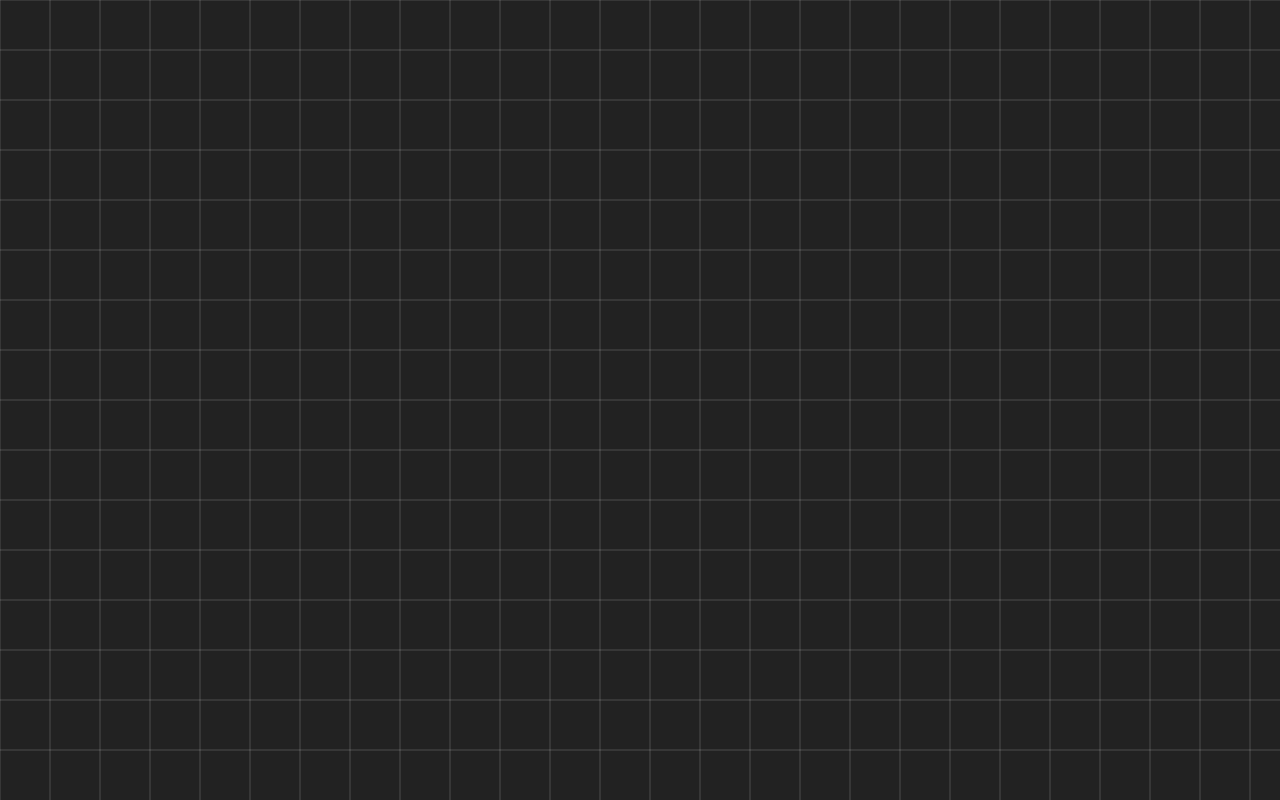
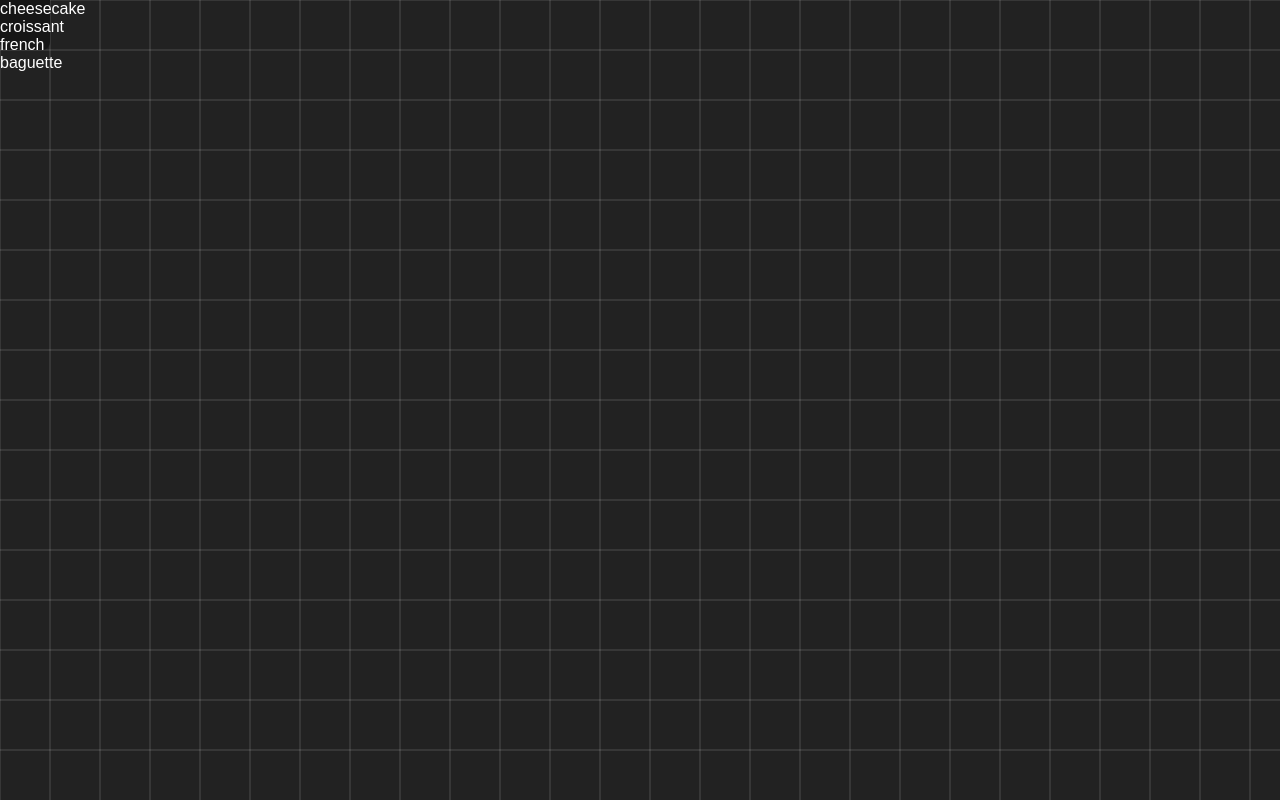
Before and after one commit to maksiksq/old-Lirith-archive, a Nuxt app: page / in a window 1280 px wide. Built offline with nearby package versions, Linux system fonts and the light colour scheme.

Commit message:
this is getting even more interesting

```diff
--- a/package.json
+++ b/package.json
@@ -16,7 +16,8 @@
     "nuxt": "^3.15.4",
     "sass": "^1.85.0",
     "vue": "latest",
-    "vue-router": "latest"
+    "vue-router": "latest",
+    "vuedraggable": "^2.24.3"
   },
   "packageManager": "pnpm@9.15.1+sha512.1acb565e6193efbebda772702950469150cf12bcc764262e7587e71d19dc98a423dff9536e57ea44c49bdf790ff694e83c27be5faa23d67e0c033b583be4bfcf"
 }
--- a/pages/index.vue
+++ b/pages/index.vue
@@ -86,7 +86,18 @@ onMounted(() => {
        @wheel.prevent="zoom">
     <canvas ref="canvas"></canvas>
 <!--    time to reinvent grid wahooo-->
-    <div class="a"></div>
+    <div class="shelf"
+    :style="{
+      transform: `translate(${x}, ${y})`,
+      width: (50*scale).toString()+'px',
+      height: (50*scale).toString()+'px',
+    }"
+    >
+      <div>cheesecake</div>
+      <div>croissant</div>
+      <div>french</div>
+      <div>baguette</div>
+    </div>
   </div>
 </template>
 
@@ -98,6 +109,13 @@ onMounted(() => {
   overflow: hidden;
   position: relative;
   background-color: #222;
+
+  .shelf {
+    position: absolute;
+    background-color: #161616;
+    border-radius: 0 0 8px 8px;
+    // dimensions and positions in the template
+  }
 }
 
 canvas {
```
Also changed, not shown: 1 other file (tests, documents, lock files or other folders).
